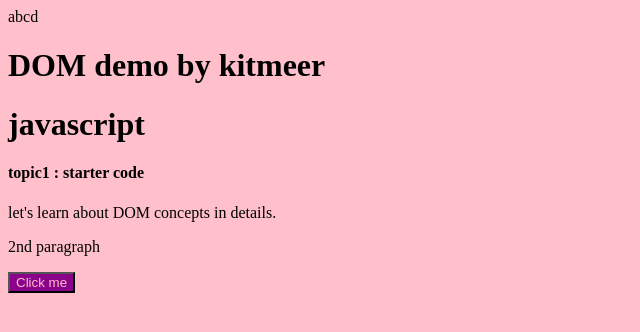
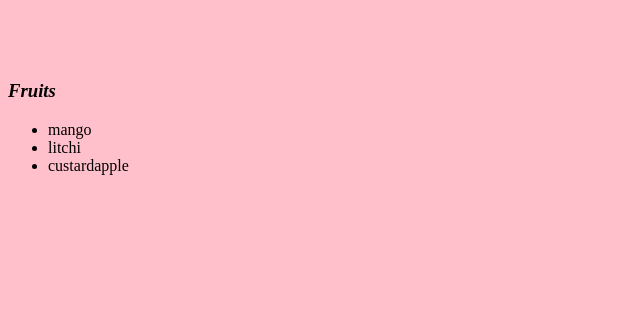
Before and after one commit to mohammadhusainmasi/javascprit, a plain HTML site: page index.html in a window 1280 px wide. Shown: the whole page, without its empty margins (0-640 px from the left). Drawn offline with Linux system fonts and the light colour scheme.

Commit message:
DOM properties 22/10

```diff
--- a/index.html
+++ b/index.html
@@ -7,15 +7,16 @@
   <title> js with kitmeer</title>
   <link rel="stylesheet" href="style.css">
 </head>
-
 <body>
-  <div>abcd</div>
-  <h1 class="myclass">DOM demo by kitmeer</h1>
-  <h1 class="myclass">javascript</h1>
-  <h4 class="myclass">topic1 : starter code</h4>
-  <p>let's learn about DOM concepts in details.</p>
-  <p>2nd paragraph</p>
-  <button id="myId">Click me</button>
+  <h1 style="visibility: hidden;">old Heading</h1>
+  <div>
+    <h3><i>Fruits</i></h3>
+    <ul>
+      <li>mango</li>
+      <li>litchi</li>
+      <li>custardapple</li>
+    </ul>
+  </div>
   <script>"script.js"</script>
 </body>
 
```
Also changed, not shown: first.js (+6 -1 lines).
